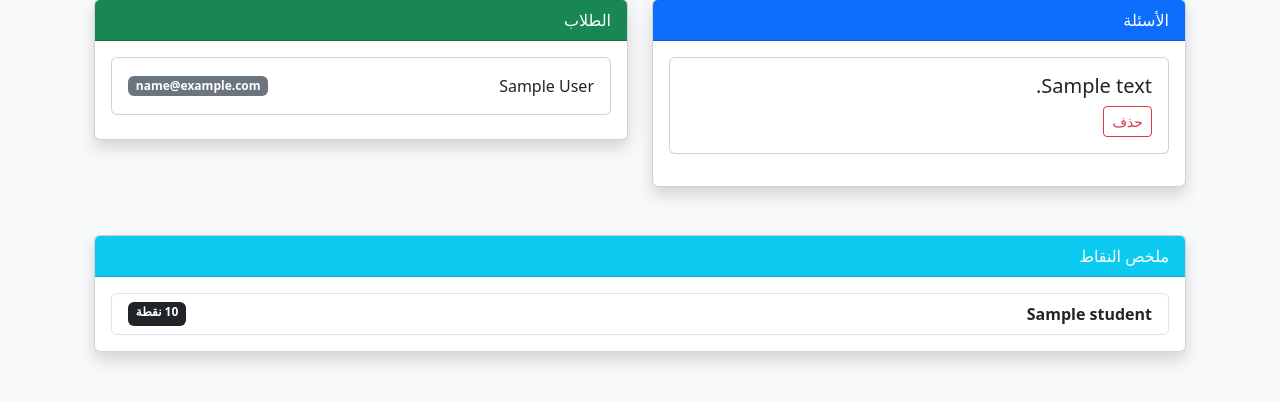
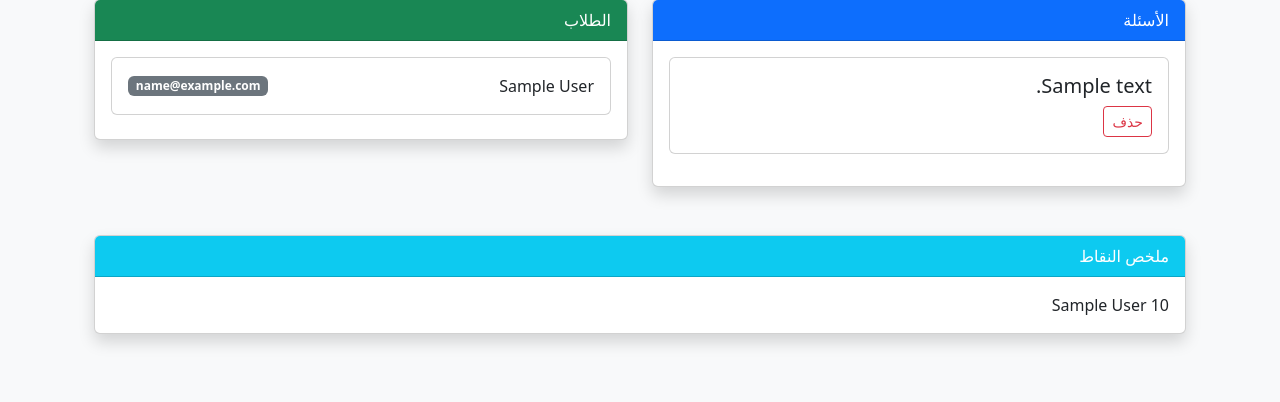
Before and after one commit to Abdallah-AlThwieb/Athr, a Flask app: template templates/admin_dashboard.html in a window 1280 px wide. Shown: the part 140-542 px from the top of the page. Run offline with Flask 3, Linux system fonts and the light colour scheme; tables that the repository leaves empty hold one stand-in row (values such as "Sample post"); the template is opened without the code that fills it: values that come from a table or form of the project are taken from there, most other values are stand-ins (such as "Sample title", 1, 10 or a date in 2020).

```diff
--- a/templates/admin_dashboard.html
+++ b/templates/admin_dashboard.html
@@ -66,10 +66,10 @@
       {% if points_summary %}
         <ul class="list-group">
           {% for student, points in points_summary %}
-            <li class="list-group-item d-flex justify-content-between">
-              <strong>{{ student }}</strong>
-              <span class="badge bg-dark">{{ points }} نقطة</span>
-            </li>
+             <tr>
+             <td>{{ student.full_name }}</td>
+             <td>{{ points }}</td>
+             </tr>
           {% endfor %}
         </ul>
       {% else %}
```
